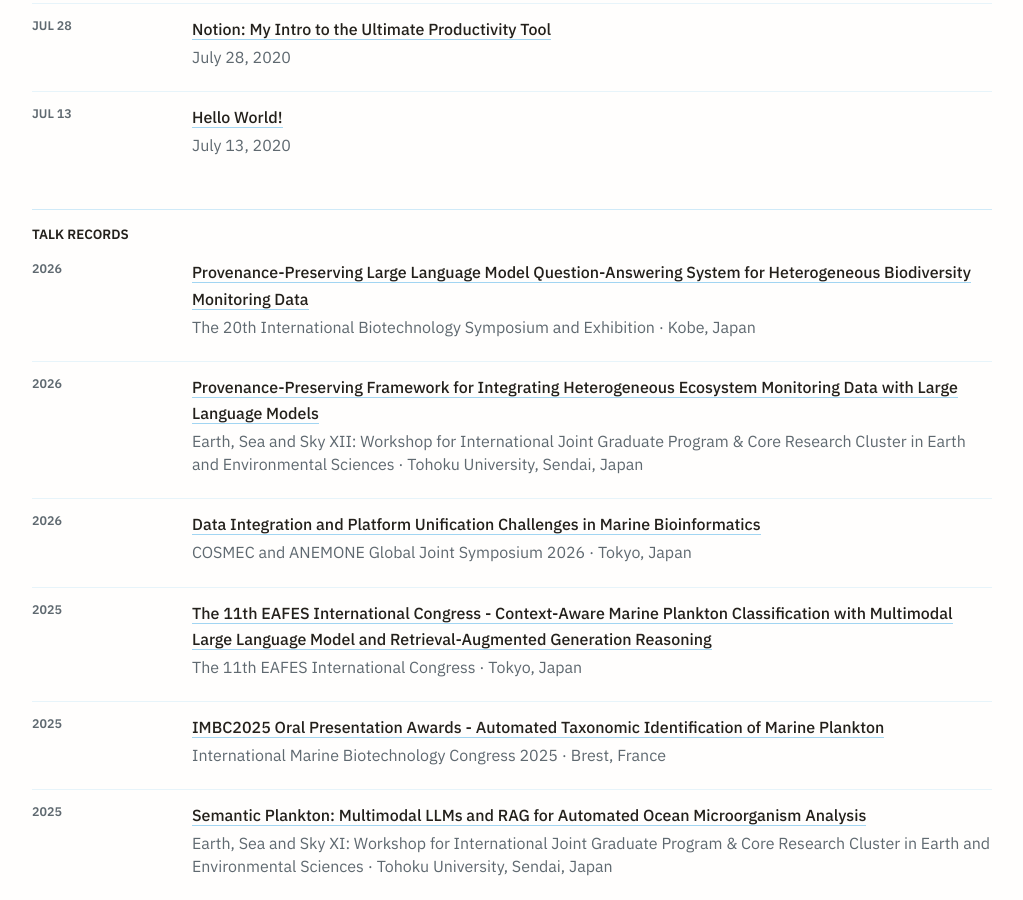
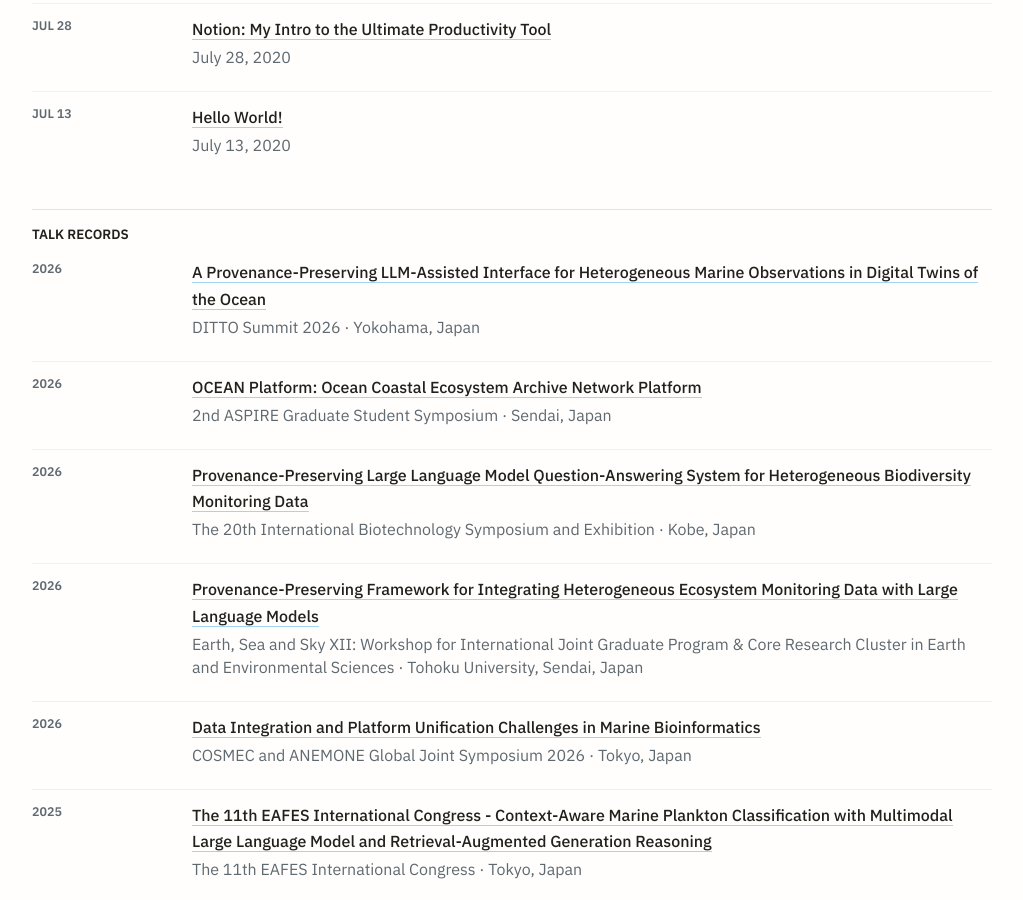
Before and after one commit to jarondlk/jaronchai-blog, a Jekyll site: the page built from pages/sitemap.markdown, in a window 1280 px wide and 900 px high, scrolled down 3804 px. Shown: the whole window, without its empty margins (128-1151 px from the left). Built offline with Jekyll 4.4.1, drawn with Linux system fonts in a browser that asks for light colours.

Commit message:
Update Talk

```diff
--- a/_data/talks.yml
+++ b/_data/talks.yml
@@ -1,4 +1,30 @@
 # TALKS
+
+- title: "A Provenance-Preserving LLM-Assisted Interface for Heterogeneous Marine Observations in Digital Twins of the Ocean"
+  event: "DITTO Summit 2026"
+  date: "2026-11-11"
+  location: "Yokohama, Japan"
+  description: >
+    Presented a provenance-preserving framework for coastal ecosystem
+    monitoring that integrates heterogeneous marine observations and analyses into a unified,
+    traceable knowledge base.
+  links:
+    website: "https://www.jamstec.go.jp/j/pr-event/ditto_summit2026/"
+    abstract: "/assets/talks/2026-11-11/ditto2026-abstract.pdf"
+  images:
+
+- title: "OCEAN Platform: Ocean Coastal Ecosystem Archive Network Platform"
+  event: "2nd ASPIRE Graduate Student Symposium"
+  date: "2026-11-09"
+  location: "Sendai, Japan"
+  description: >
+    Oral presentations on an ocean coastal ecosystem archive network platform (OCEAN Platform) for
+    integrating heterogeneous ecosystem monitoring data with large language models, presented as the
+    follow-up to last year's ASPIRE workshop record.
+  links:
+    website: "https://sites.google.com/tohoku.ac.jp/wpi-aimecaspire/home?pli=1&authuser=0"
+  images:
+    - assets/talks/2026-11-09/aspire.png
 
 - title: "Provenance-Preserving Large Language Model Question-Answering System for Heterogeneous Biodiversity Monitoring Data"
   event: "The 20th International Biotechnology Symposium and Exhibition"
@@ -10,6 +36,7 @@
     data.
   links:
     website: "https://pub.confit.atlas.jp/en/event/ibs2026"
+    website: "https://wpi-aimec.jp/en/activities/5409/"
     slides: "/assets/talks/2026-06-29/ibs2026-slides.pdf"
     abstract: "/assets/talks/2026-06-29/ibs2026-abstract.pdf"
     poster: "/assets/talks/2026-06-29/ibs2026-poster.pdf"
```
Also changed, not shown: 2 other files.
